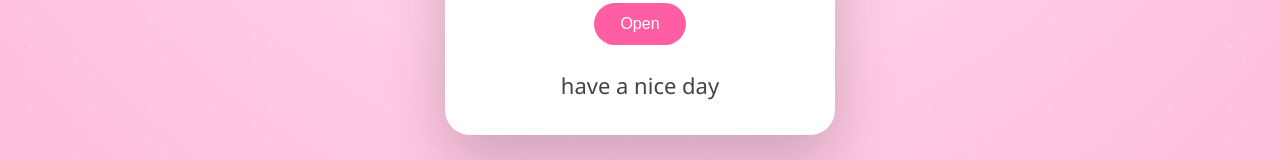
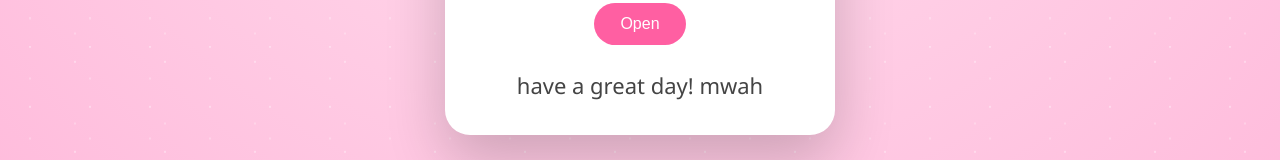
Before and after one commit to sanasharma12/hello-kitty, a plain HTML site: page index.html in a window 1280 px wide. Both pictures are taken after a click on the button "Open". Shown: the part 444-604 px from the top of the page. Drawn offline with Linux system fonts and the light colour scheme.

Commit message:
Update message text in index.html

```diff
--- a/index.html
+++ b/index.html
@@ -169,7 +169,7 @@
     <button onclick="showMessage()">Open</button>
 
     <div class="message" id="msg">
-      have a nice day
+      have a great day! mwah
     </div>
   </div>
 
```
